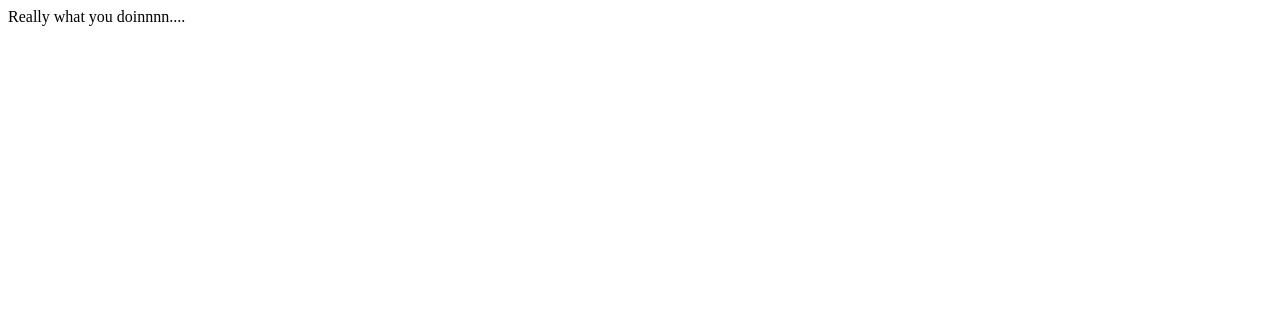
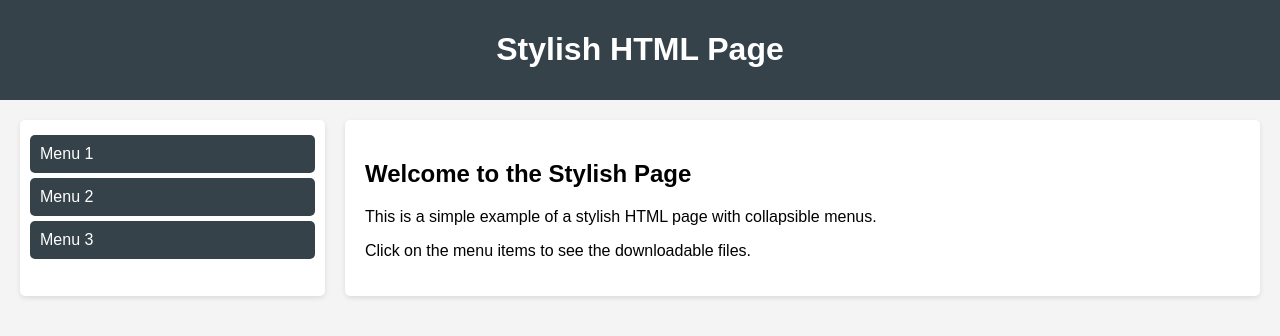
Before and after one commit to mikasa-makima/mikasa-makima.github.io, a plain HTML site: page index.html in a window 1280 px wide. Drawn offline with Linux system fonts and the light colour scheme.

Commit message:
Update index.html

```diff
--- a/index.html
+++ b/index.html
@@ -1,10 +1,110 @@
-<html>
-  <head>
-    <title>
-        What's up
-    </title>
-  </head>
-  <body>
-    <p>Really what you doinnnn....</p>
-  </body>
+<!DOCTYPE html>
+<html lang="en">
+<head>
+    <meta charset="UTF-8">
+    <meta name="viewport" content="width=device-width, initial-scale=1.0">
+    <title>Stylish HTML Page with Collapsible Menus</title>
+    <style>
+        body {
+            font-family: Arial, sans-serif;
+            margin: 0;
+            padding: 0;
+            background-color: #f4f4f4;
+        }
+        header {
+            background: #35424a;
+            color: #ffffff;
+            padding: 10px 20px;
+            text-align: center;
+        }
+        .container {
+            display: grid;
+            grid-template-columns: 1fr 3fr;
+            gap: 20px;
+            padding: 20px;
+        }
+        .menu {
+            background: #ffffff;
+            border-radius: 5px;
+            box-shadow: 0 2px 5px rgba(0, 0, 0, 0.1);
+            padding: 10px;
+        }
+        .menu-item {
+            cursor: pointer;
+            padding: 10px;
+            background: #35424a;
+            color: #ffffff;
+            margin: 5px 0;
+            border-radius: 5px;
+            text-align: left;
+        }
+        .submenu {
+            display: none;
+            padding-left: 20px;
+            background: #e2e2e2;
+            border-radius: 5px;
+            margin: 5px 0;
+        }
+        .submenu a {
+            display: block;
+            padding: 5px;
+            color: #35424a;
+            text-decoration: none;
+        }
+        .submenu a:hover {
+            background: #d1d1d1;
+        }
+        .content {
+            background: #ffffff;
+            border-radius: 5px;
+            box-shadow: 0 2px 5px rgba(0, 0, 0, 0.1);
+            padding: 20px;
+        }
+    </style>
+</head>
+<body>
+
+<header>
+    <h1>Stylish HTML Page</h1>
+</header>
+
+<div class="container">
+    <div class="menu">
+        <div class="menu-item" onclick="toggleSubmenu('submenu1')">Menu 1</div>
+        <div class="submenu" id="submenu1">
+            <a href="#" download>File 1.1</a>
+            <a href="#" download>File 1.2</a>
+            <a href="#" download>File 1.3</a>
+        </div>
+
+        <div class="menu-item" onclick="toggleSubmenu('submenu2')">Menu 2</div>
+        <div class="submenu" id="submenu2">
+            <a href="#" download>File 2.1</a>
+            <a href="#" download>File 2.2</a>
+            <a href="#" download>File 2.3</a>
+        </div>
+
+        <div class="menu-item" onclick="toggleSubmenu('submenu3')">Menu 3</div>
+        <div class="submenu" id="submenu3">
+            <a href="#" download>File 3.1</a>
+            <a href="#" download>File 3.2</a>
+            <a href="#" download>File 3.3</a>
+        </div>
+    </div>
+
+    <div class="content">
+        <h2>Welcome to the Stylish Page</h2>
+        <p>This is a simple example of a stylish HTML page with collapsible menus.</p>
+        <p>Click on the menu items to see the downloadable files.</p>
+    </div>
+</div>
+
+<script>
+    function toggleSubmenu(id) {
+        const submenu = document.getElementById(id);
+        submenu.style.display = submenu.style.display === 'block' ? 'none' : 'block';
+    }
+</script>
+
+</body>
 </html>
```
